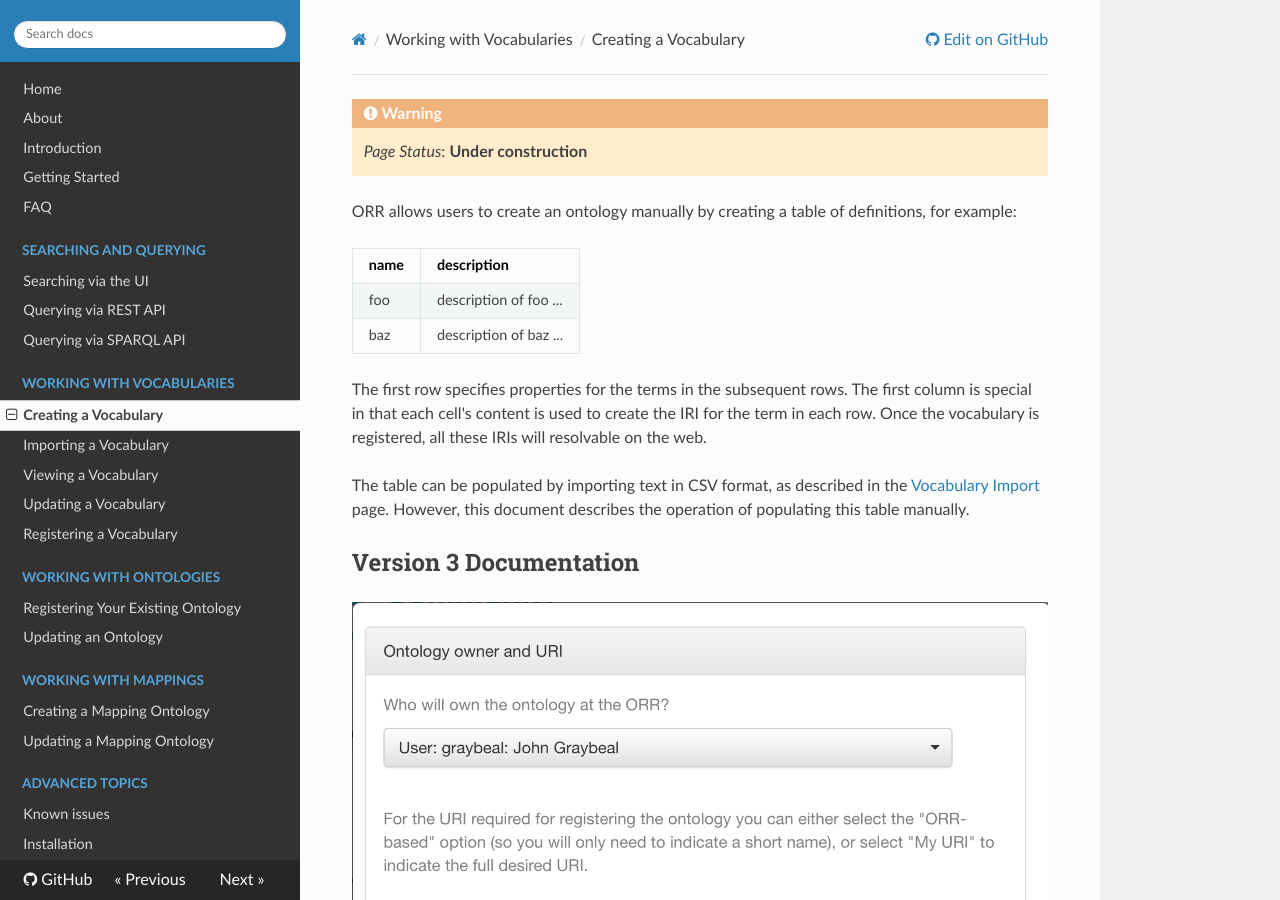
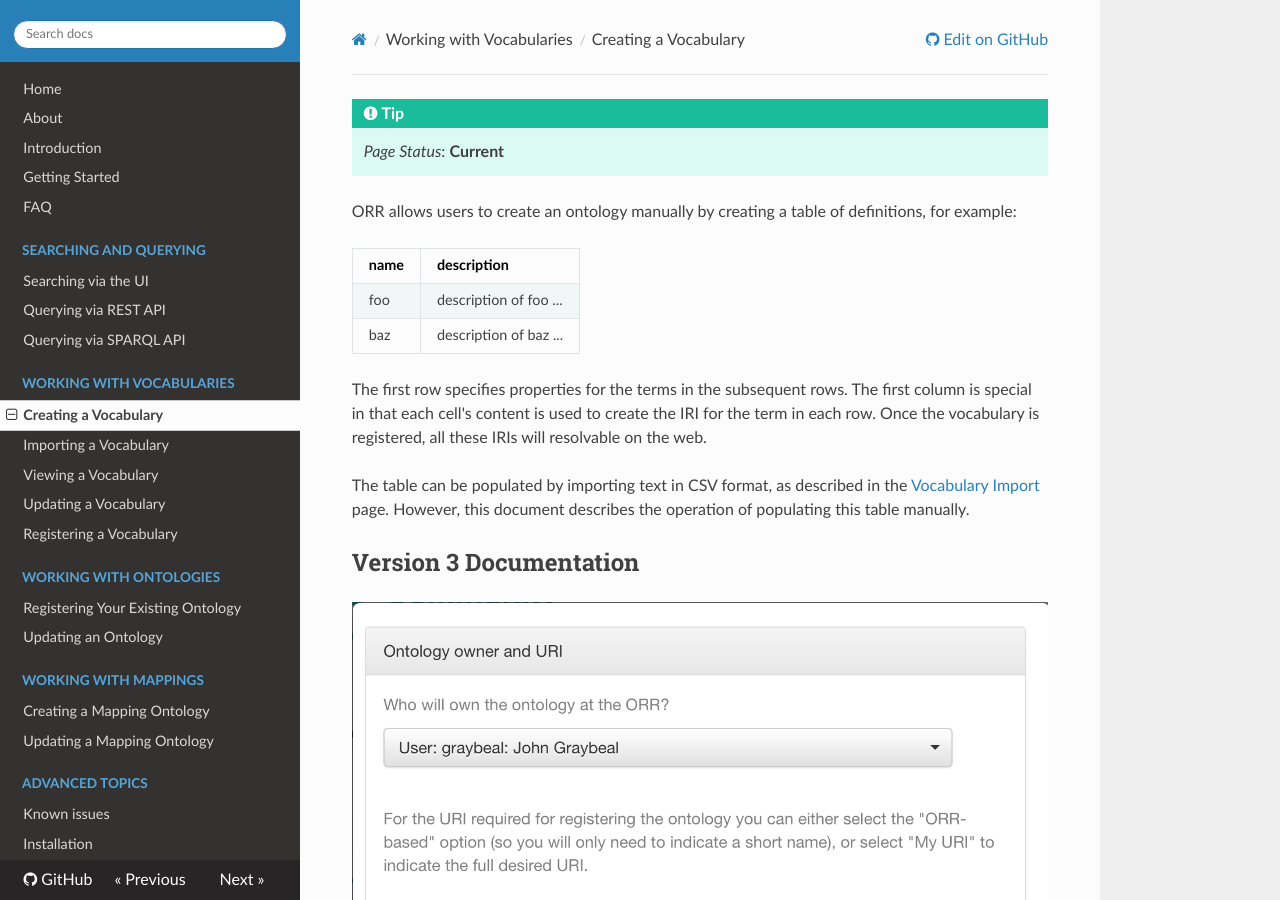
Before and after one commit to mmisw/mmiorr-docs, an MkDocs documentation site: the page built from docs/vocab/new.md, in a window 1280 px wide and 900 px high. Built offline with MkDocs 1.6.1, drawn with Linux system fonts in a browser that asks for light colours; nearby versions of some CDN libraries; old or Windows-style settings are respelled for this version of MkDocs.

Commit message:
declare it final

```diff
--- a/docs/vocab/new.md
+++ b/docs/vocab/new.md
@@ -1,5 +1,5 @@
-!!! warning
-    _Page Status_: **Under construction**
+!!! tip
+    _Page Status_: **Current**
 
 ORR allows users to create an ontology manually by creating a table of definitions, for example:
 
@@ -13,7 +13,7 @@ The first column is special in that each cell's content is used to create the IR
 Once the vocabulary is registered, all these IRIs will resolvable on the web.
 
 The table can be populated by importing text in CSV format,
-as described in the [Vocabulary Import](http://mmisw.org/orrdoc/vocab/import.md) page.
+as described in the [Vocabulary Import](http://mmisw.org/orrdoc/vocab/import) page.
 However, this document describes the operation of populating this table manually.
 
 ## Version 3 Documentation
```
